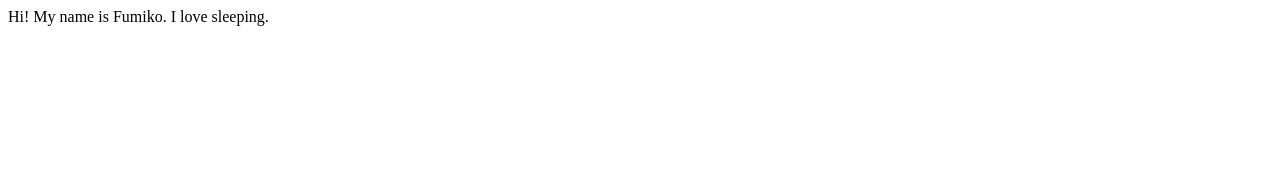
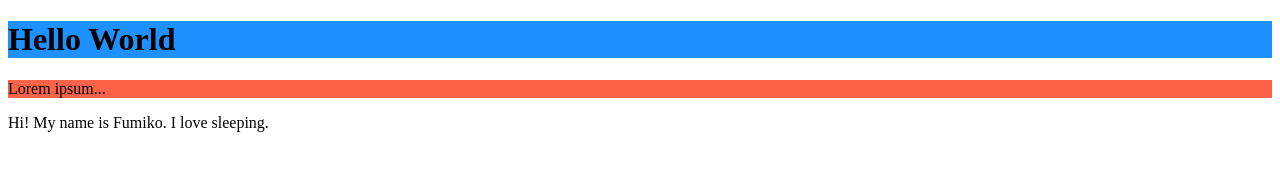
Before and after one commit to mikoguisinga/myfirstpage, a plain HTML site: page index.html in a window 1280 px wide. Drawn offline with Linux system fonts and the light colour scheme.

Commit message:
Update index.html

```diff
--- a/index.html
+++ b/index.html
@@ -1,6 +1,7 @@
 <!DOCTYPE html>
 <html>
   <body>
-    Hi! My name is Fumiko. I love sleeping.
+    <h1 style="background-color:DodgerBlue;">Hello World</h1>
+<p style="background-color:Tomato;">Lorem ipsum...</p>Hi! My name is Fumiko. I love sleeping.
   </body>
 </html>
```
